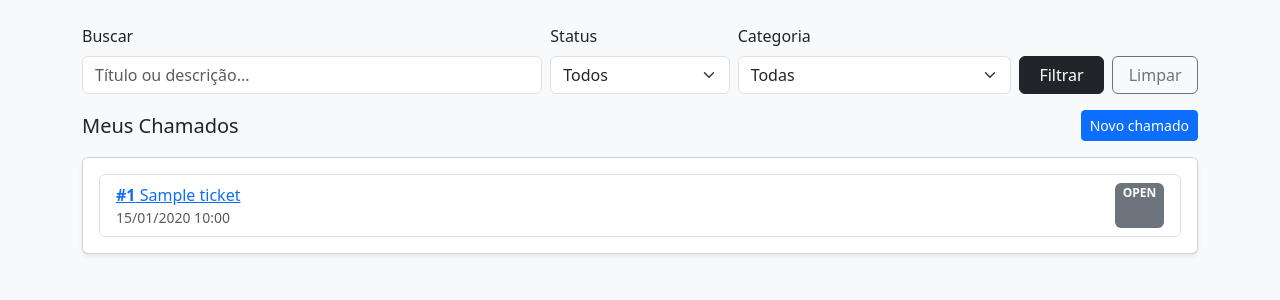
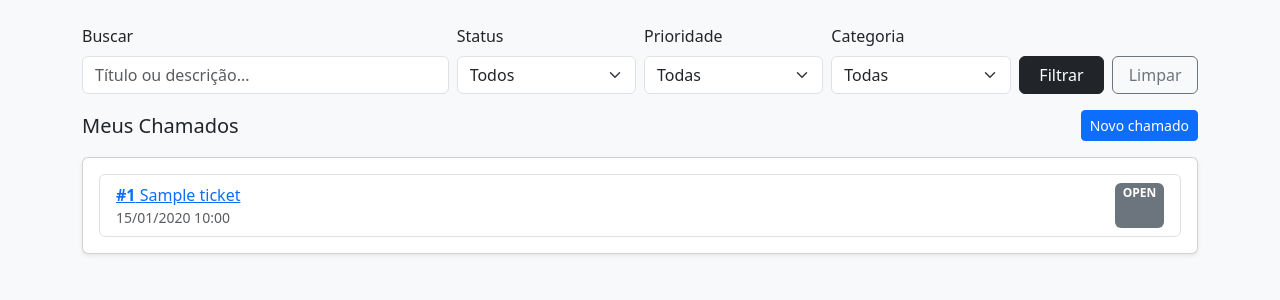
Before and after one commit to ErikvPereira/service-desk, a Django app: page /tickets/ in a window 1280 px wide. Shown: the part 56-356 px from the top of the page. Run offline with Django 5.2, Linux system fonts and the light colour scheme; a user stored in the database is signed in; tables that the repository leaves empty hold one stand-in row (values such as "Sample post").

Commit message:
feat: add priority filter to ticket list

```diff
--- a/tickets/templates/tickets/list.html
+++ b/tickets/templates/tickets/list.html
@@ -2,7 +2,7 @@
 {% block title %}Meus Chamados{% endblock %}
 {% block content %}
 <form method="get" class="row g-2 align-items-end mb-3">
-  <div class="col-md-5">
+  <div class="col-md-4">
     <label class="form-label">Buscar</label>
     <input
       type="text"
@@ -22,7 +22,20 @@
     </select>
   </div>
 
-  <div class="col-md-3">
+  <div class="col-md-2">
+  <label class="form-label">Prioridade</label>
+  <select name="priority" class="form-select">
+    <option value="">Todas</option>
+    {% for value, label in priority_choices %}
+      <option value="{{ value }}" {% if priority == value %}selected{% endif %}>
+        {{ label }}
+      </option>
+    {% endfor %}
+  </select>
+  </div>
+
+
+  <div class="col-md-2">
   <label class="form-label">Categoria</label>
   <select name="category" class="form-select">
     <option value="">Todas</option>
--- a/tickets/views.py
+++ b/tickets/views.py
@@ -39,6 +39,12 @@ def ticket_list(request):
 
     category = request.GET.get("category", "").strip()
 
+    priority = request.GET.get("priority", "").strip()
+
+    if priority:
+        qs = qs.filter(priority=priority)
+
+
     if category:
         qs = qs.filter(category=category)
 
@@ -56,7 +62,9 @@ def ticket_list(request):
             "q": q,
             "status": status,
             "category": category,
+            'priority': priority,
             "category_choices": Ticket._meta.get_field("category").choices,
+            "priority_choices": Ticket._meta.get_field("priority").choices,
         },
     )
 
```
Also changed, not shown: README.md.
